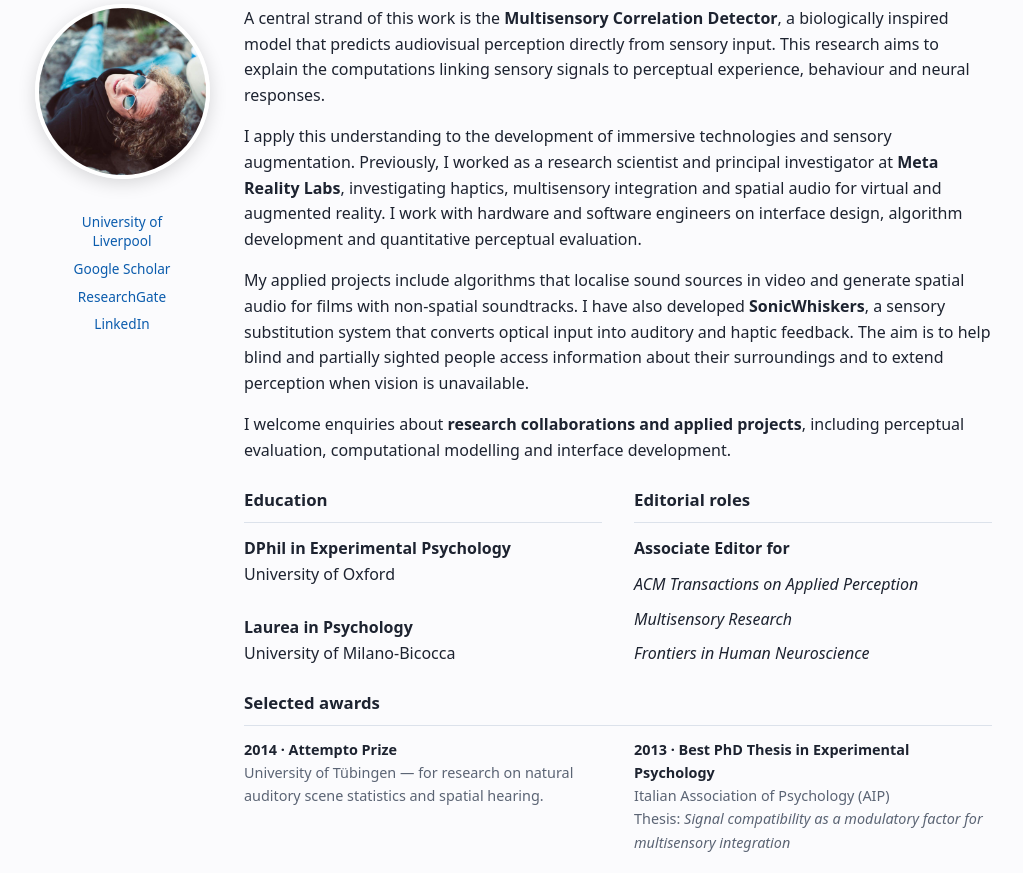
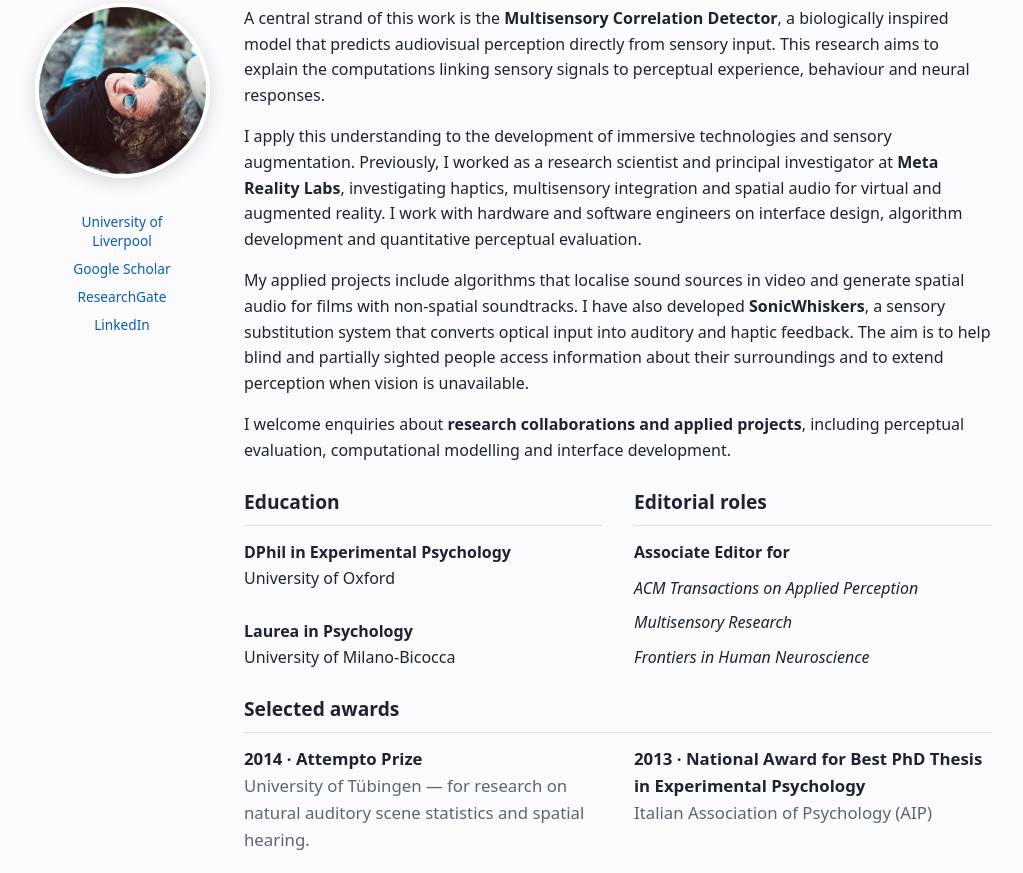
Before and after one commit to xisarr/cesareparise.github.io, a plain HTML site: page index.html in a window 1280 px wide. Shown: the part 207-1080 px from the top of the page, without its empty margins (128-1151 px from the left). Drawn offline with Linux system fonts and the light colour scheme.

Commit message:
Fixed layout awards in home page

```diff
--- a/index.html
+++ b/index.html
@@ -102,7 +102,7 @@
 #page-home .profile-links a {
   color: #0b5cad;
   text-decoration: none;
-  font-size: 0.85rem;
+  font-size: 0.855rem;
   line-height: 1.4;
 }
 
@@ -145,7 +145,7 @@
 }
 
 #page-home .home-credentials h2 {
-  font-size: 1.05rem;
+  font-size: 1.2rem;
   margin: 0 0 0.85rem;
   padding-bottom: 0.45rem;
   border-bottom: 1px solid #dce2eb;
@@ -199,12 +199,12 @@
   margin: 0;
   padding-bottom: 0.45rem;
   border-bottom: 1px solid #dce2eb;
-  font-size: 1.05rem;
+  font-size: 1.2rem;
 }
 
 #page-home .home-awards p {
   margin: 0;
-  font-size: 0.9rem;
+  font-size: 1.05rem;
   line-height: 1.6;
   color: var(--muted);
   min-width: 0;
@@ -811,12 +811,12 @@
 
   <p>
     <strong>
-      2013 &middot; Best PhD Thesis in Experimental Psychology
+      2013 &middot; National Award for Best PhD Thesis in Experimental Psychology
     </strong><br>
     Italian Association of Psychology (AIP)<br>
-    Thesis:
+    <!-- Thesis:
     <em>Signal compatibility as a modulatory factor for
-    multisensory integration</em>
+    multisensory integration</em> -->
   </p>
 
     </div>
```
